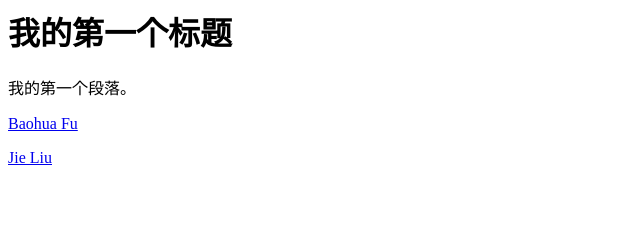
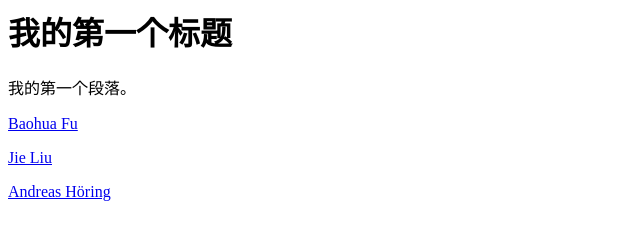
Before and after one commit to shaofengspace/shaofengspace.gihub.io, a plain HTML site: page index.html in a window 1280 px wide. Shown: the whole page, without its empty margins (0-640 px from the left). Drawn offline with Linux system fonts and the light colour scheme.

Commit message:
Update index.html

```diff
--- a/index.html
+++ b/index.html
@@ -8,6 +8,8 @@
 <a href="http://www.math.ac.cn/people/fbh/">Baohua Fu</a>
 </p>
 <a href="http://www.jliumath.com">Jie Liu</a>
-
+<p>
+<a href="https://math.univ-cotedazur.fr/~hoering/">Andreas Höring</a>
+</p>
 </body>
 </html>
```
